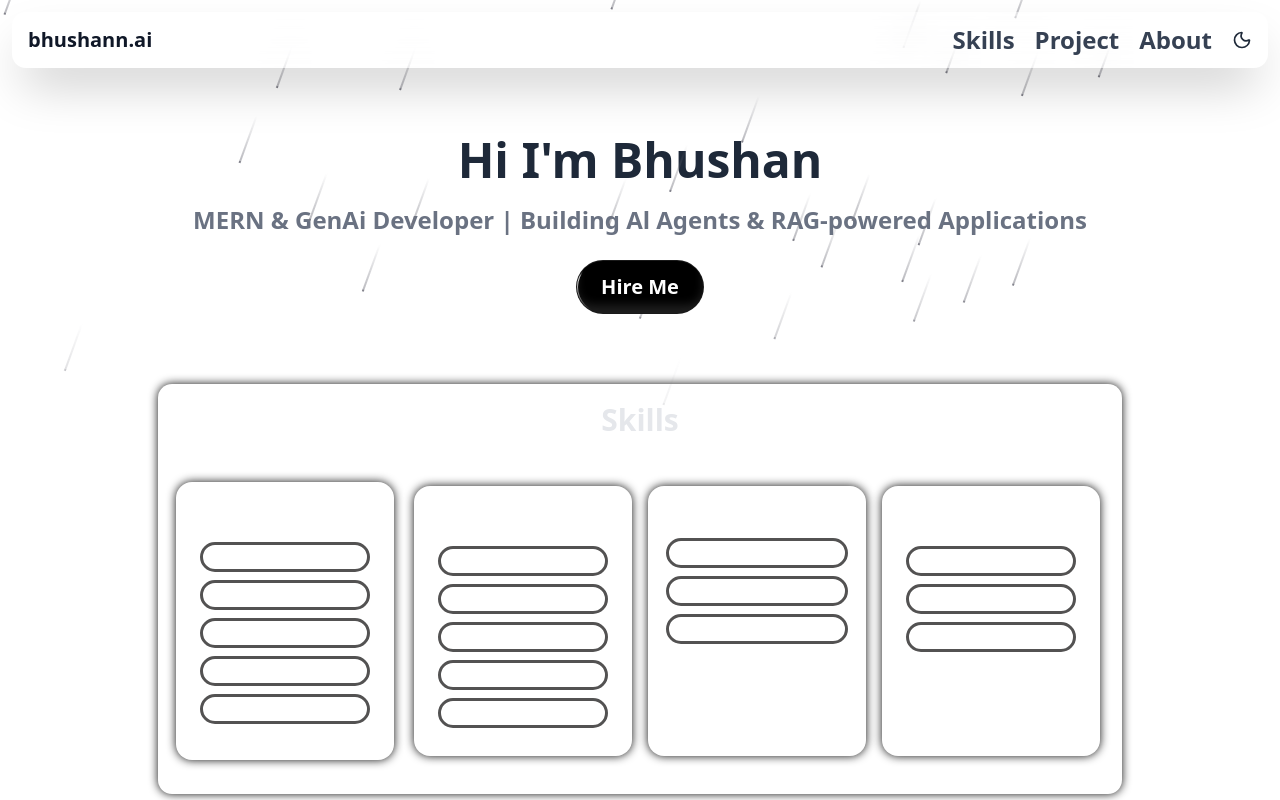
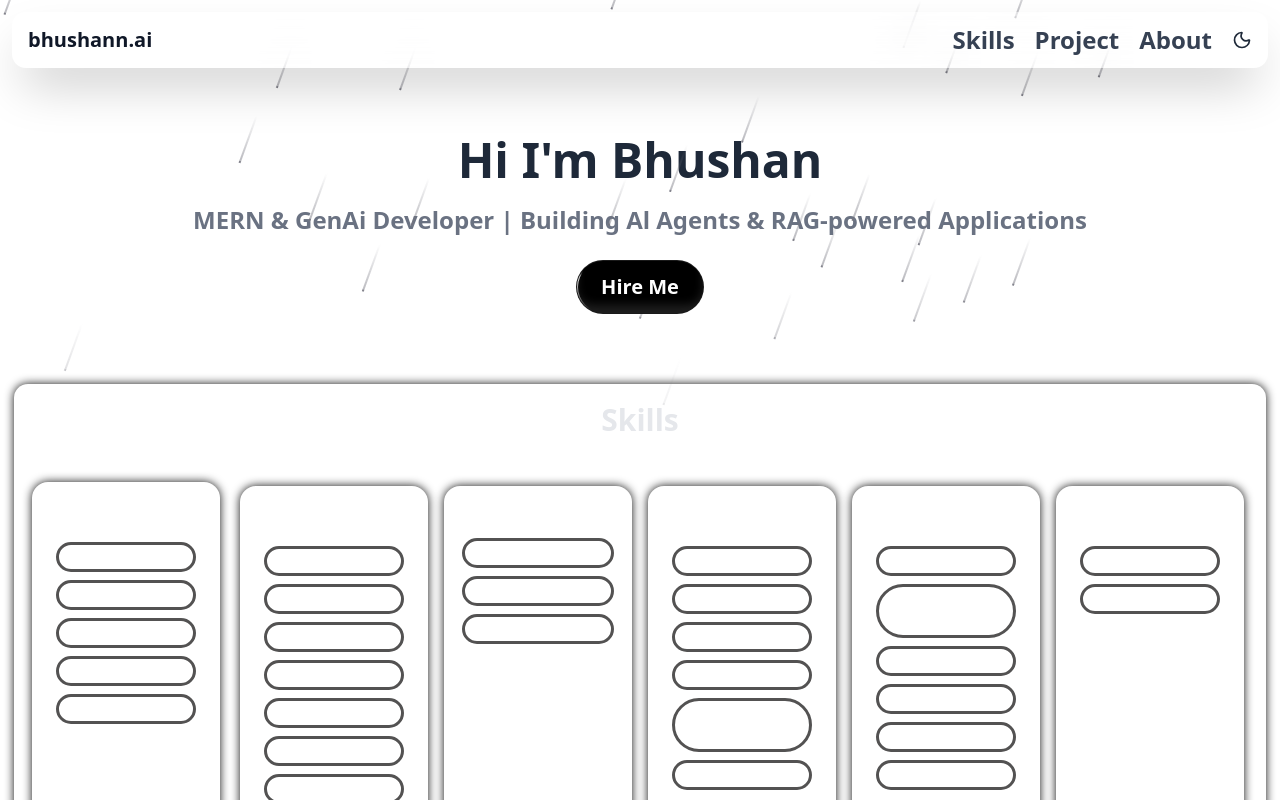
Before and after one commit to bhushan-ai/bhushan.ai-portfolio, a React (Vite) app: page / in a window 1280 px wide. Shown: the top 800 px of the page. Built offline with nearby package versions, Linux system fonts and the light colour scheme.

Commit message:
skills added

```diff
--- a/src/Components/Skills.jsx
+++ b/src/Components/Skills.jsx
@@ -6,17 +6,35 @@ const frontEndSkills = [
   { name: "React.js" },
 ];
 
+const GenAi = [
+  { name: "OpenAI API" },
+  { name: "LangChain" },
+  { name: "RAG" },
+  { name: "Agents" },
+  { name: "OpenAi Agent Sdk" },
+  { name: "Vector DB's " },
+];
 const backendSkills = [
+  { name: "Node.js" },
+  { name: "Express.js" },
+  { name: "Mongoose" },
   { name: "MongoDB" },
-  { name: "Express.js" },
-  { name: "Node.js" },
-  { name: "Mongoose" },
+  { name: "QdrantDb" },
+  { name: "PineconeDb" },
   { name: "Postman" },
 ];
 
 const programmingLang = [{ name: "C" }, { name: "C++" }, { name: "Java" }];
+const DevOpsCloud = [
+  { name: "Docker" },
+  { name: "Kubernetes (basic)" },
+  { name: "AWS (basic)" },
+  { name: "Render" },
+  { name: "Vercel" },
+  { name: "Netlify" },
+];
 
-const otherSkills = [{ name: "Git" }, { name: "GitHub" }, { name: "Netlify" }];
+const Tools = [{ name: "Git" }, { name: "GitHub" }];
 
 export default function Skills() {
   return (
@@ -26,7 +44,7 @@ export default function Skills() {
           Skills
         </h2>
 
-        <div className=" grid grid-cols-2 md:grid-cols-4 gap-4 px-1 py-5 mr-8 mt-2 ">
+        <div className=" grid grid-cols-2 md:grid-cols-6 gap-4 px-1 py-5 mr-8 mt-2 ">
           <div className="w-full  px-4 py-5 m-3 rounded-2xl bg-white dark:bg-gradient-to-r from-[#0a0a0a] via-[#1a1a1a] to-[#2a2a2a] shadow-[0_0_10px_#111] transition duration-300 ease-in-out transform hover:scale-105 hover:shadow-lg">
             <h1 className="text-center text-xl md:text-2xl font-semibold ">
               FrontEnd
@@ -76,9 +94,39 @@ export default function Skills() {
 
           <div className="w-full  px-4 py-5 m-4 rounded-2xl dark:bg-gradient-to-r from-[#0a0a0a] via-[#1a1a1a] to-[#2a2a2a] shadow-[0_0_10px_#111] transition duration-300 ease-in-out transform hover:scale-105 hover:shadow-lg">
             <h1 className="text-center text-xl md:text-2xl font-semibold ">
-              Other Skills
+              GenAi
             </h1>
-            {otherSkills.map((skills, index) => {
+            {GenAi.map((skills, index) => {
+              return (
+                <div
+                  className="text-center border-[#535252]   border-3 rounded-full m-2"
+                  key={index}
+                >
+                  <h3 className=" font-semibold ">{skills.name}</h3>
+                </div>
+              );
+            })}
+          </div>
+          <div className="w-full  px-4 py-5 m-4 rounded-2xl dark:bg-gradient-to-r from-[#0a0a0a] via-[#1a1a1a] to-[#2a2a2a] shadow-[0_0_10px_#111] transition duration-300 ease-in-out transform hover:scale-105 hover:shadow-lg">
+            <h1 className="text-center text-xl md:text-2xl font-semibold ">
+              DevOps/Cloud
+            </h1>
+            {DevOpsCloud.map((skills, index) => {
+              return (
+                <div
+                  className="text-center border-[#535252]   border-3 rounded-full m-2"
+                  key={index}
+                >
+                  <h3 className=" font-semibold ">{skills.name}</h3>
+                </div>
+              );
+            })}
+          </div>
+          <div className="w-full  px-4 py-5 m-4 rounded-2xl dark:bg-gradient-to-r from-[#0a0a0a] via-[#1a1a1a] to-[#2a2a2a] shadow-[0_0_10px_#111] transition duration-300 ease-in-out transform hover:scale-105 hover:shadow-lg">
+            <h1 className="text-center text-xl md:text-2xl font-semibold ">
+              Tools
+            </h1>
+            {Tools.map((skills, index) => {
               return (
                 <div
                   className="text-center border-[#535252]   border-3 rounded-full m-2"
```
